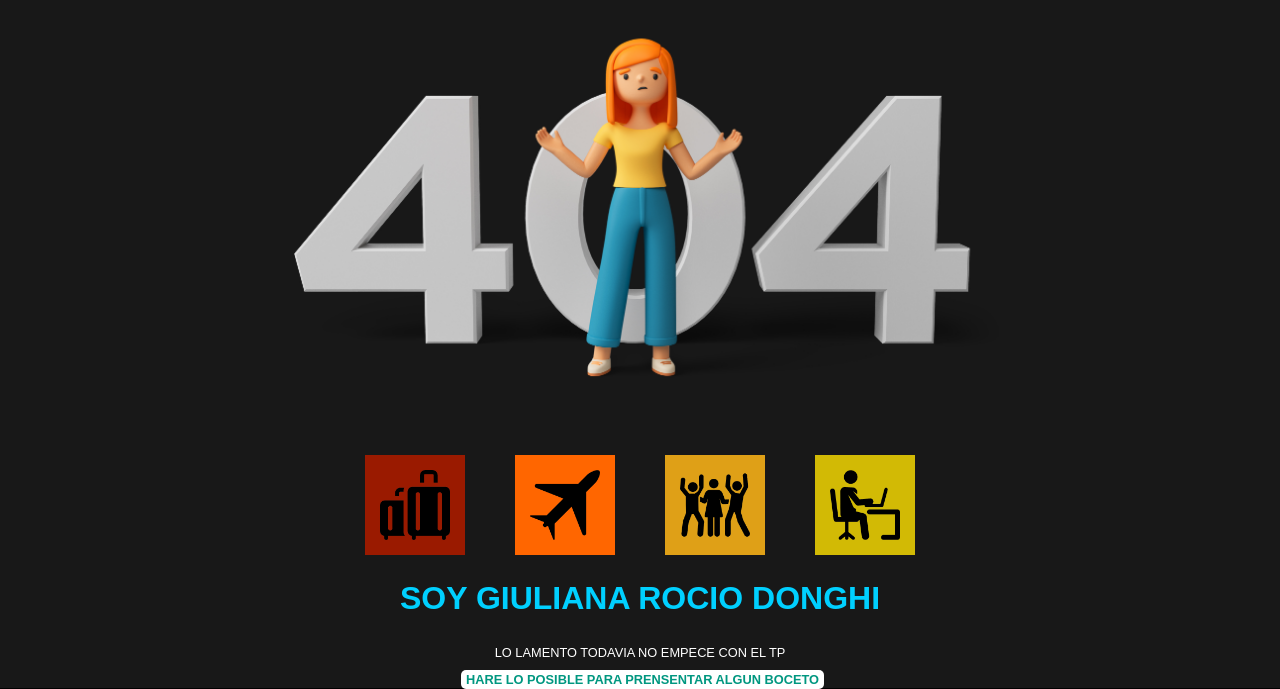
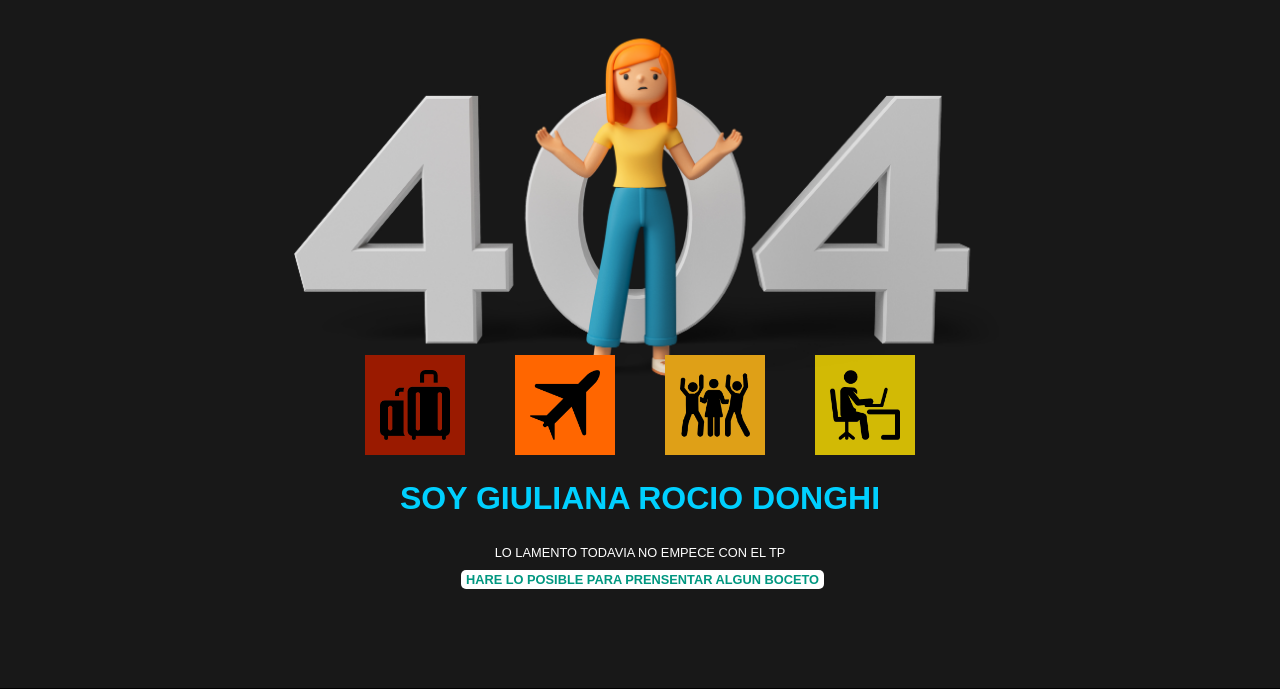
Before and after one commit to DonghiGiuliana/DonghiGiuliana.github.io, a plain HTML site: page index.html in a window 1280 px wide. Shown: the part 112-801 px from the top of the page. Drawn offline with Linux system fonts and the light colour scheme.

Commit message:
Update estilos.css
cambio de margen

```diff
--- a/estilos.css
+++ b/estilos.css
@@ -112,6 +112,7 @@ nav a:hover{
     /*Espaciado interior*/
     padding: 0px 0px 100px 0px;
     font-family: 'Space Grotesk', sans-serif;
+    margin: 100px;
 
 }
 
```
